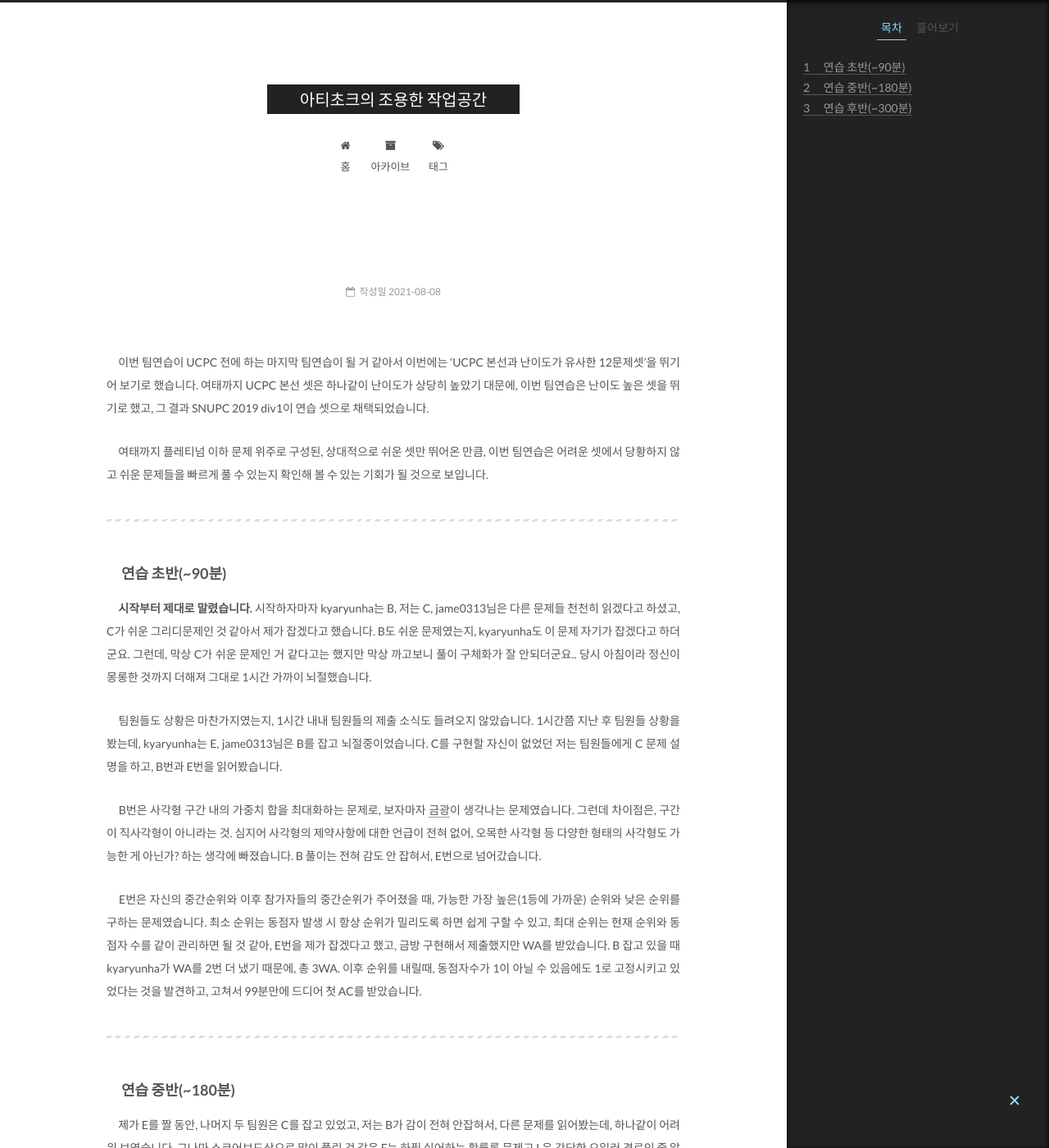
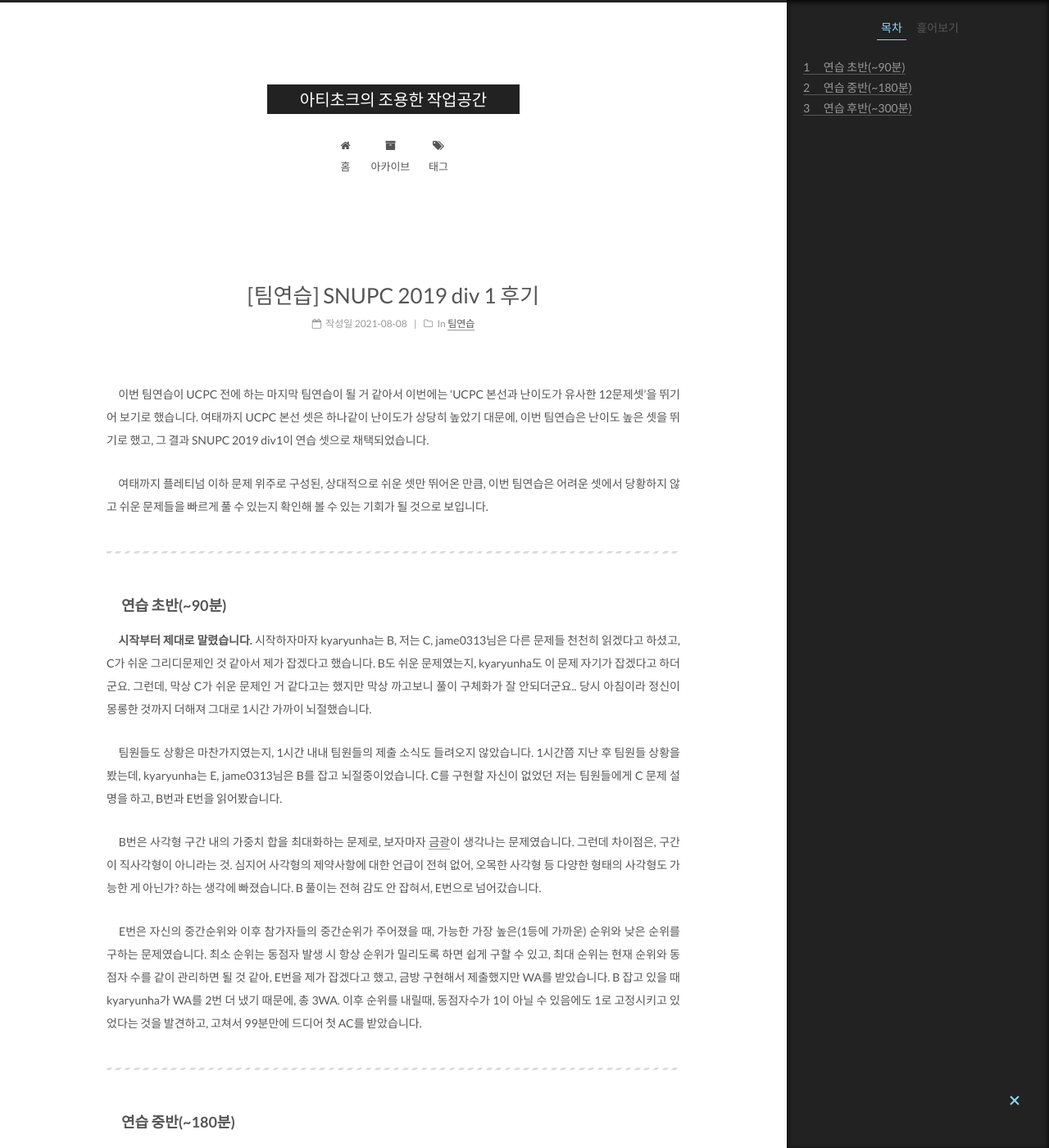
Before and after one commit to you4rin/you4rin.github.io, a Jekyll site: the page built from _posts/2021-08-08-team-practice-1.md, in a window 1280 px wide and 1400 px high. Shown: the whole window at 82% size. Built offline with Jekyll 4.4.1, drawn with Linux system fonts in a browser that asks for light colours.

Commit message:
fix title

```diff
--- a/_posts/2021-08-08-team-practice-1.md
+++ b/_posts/2021-08-08-team-practice-1.md
@@ -1,5 +1,5 @@
 ---
-title: [팀연습] SNUPC 2019 div 1 후기
+title: "[팀연습] SNUPC 2019 div 1 후기"
 categories:
  - 팀연습
 tags:
```
